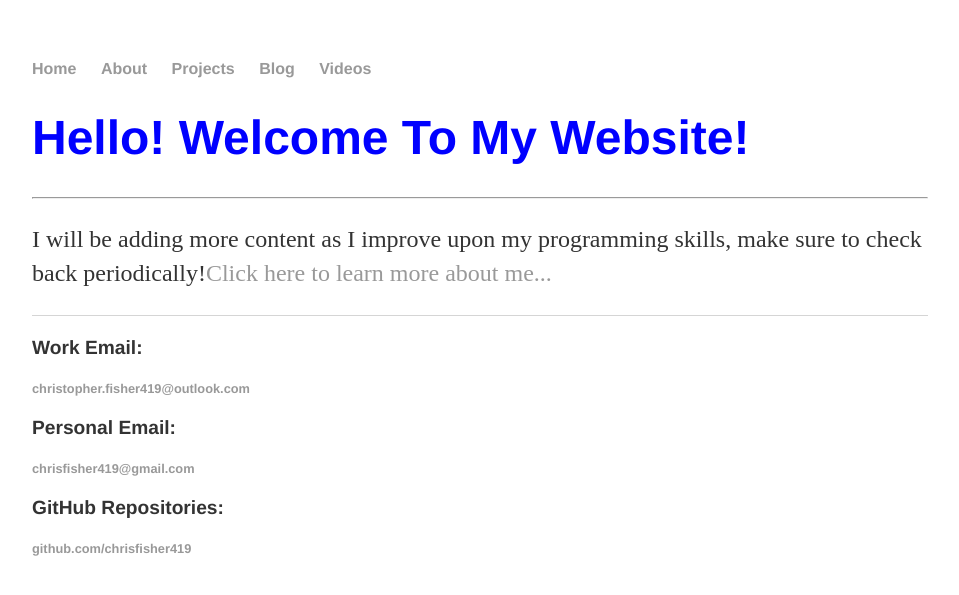
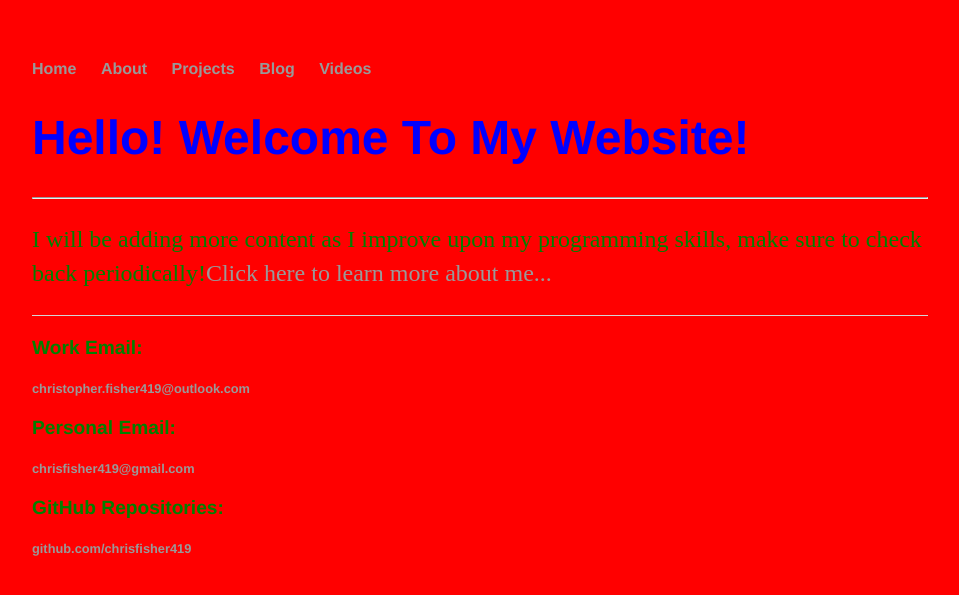
Before and after one commit to chrisfisher419/chrisfisher419.github.io, a Jekyll site: the page built from index.html, in a window 1280 px wide. Shown: the top 595 px of the page, without its empty margins (160-1119 px from the left). Built offline with Jekyll 4.4.1, drawn with Linux system fonts in a browser that asks for light colours.

Commit message:
Update main.css

```diff
--- a/css/main.css
+++ b/css/main.css
@@ -1,6 +1,7 @@
 body {
     margin: 60px auto;
     width: 70%;
+    background-color: red;
 }
 nav ul, footer ul {
     font-family:'Helvetica', 'Arial', 'Sans-Serif';
@@ -22,11 +23,12 @@
 h1 {
     font-size: 3em;
     font-family:'Helvetica', 'Arial', 'Sans-Serif';
+    color: blue;
 }
 p {
     font-size: 1.5em;
     line-height: 1.4em;
-    color: #333;
+    color: green;
 }
 footer {
     border-top: 1px solid #d5d5d5;
```
